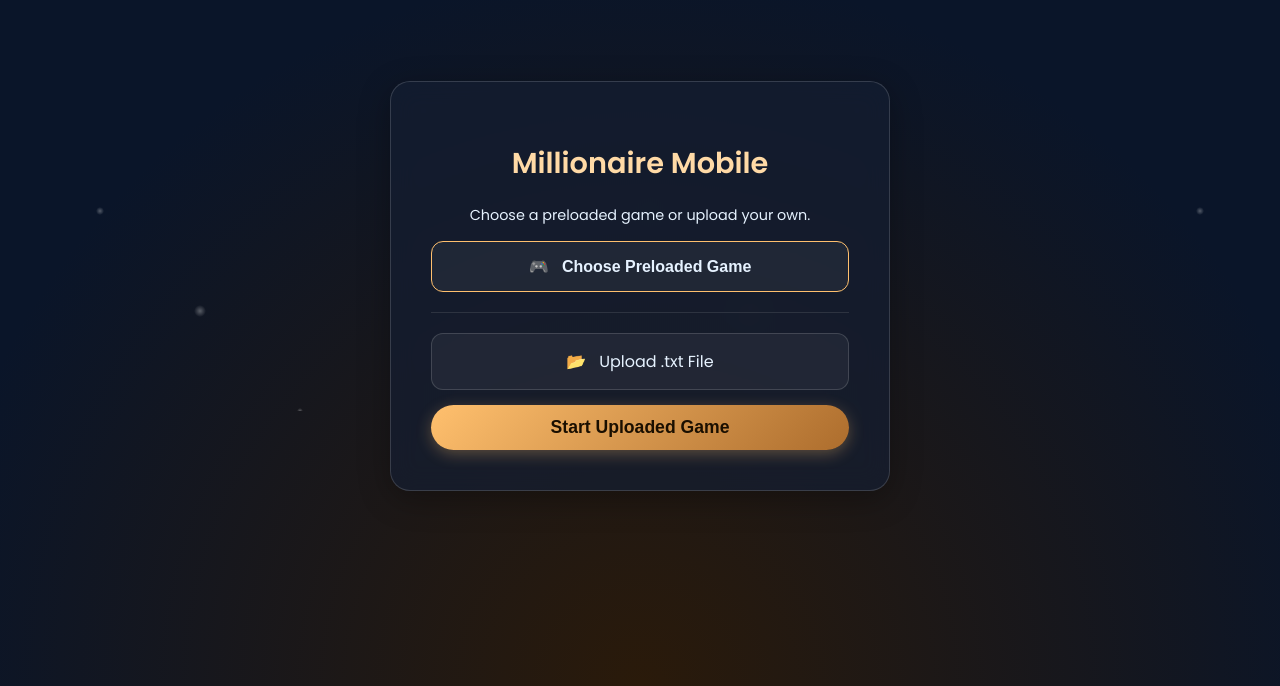
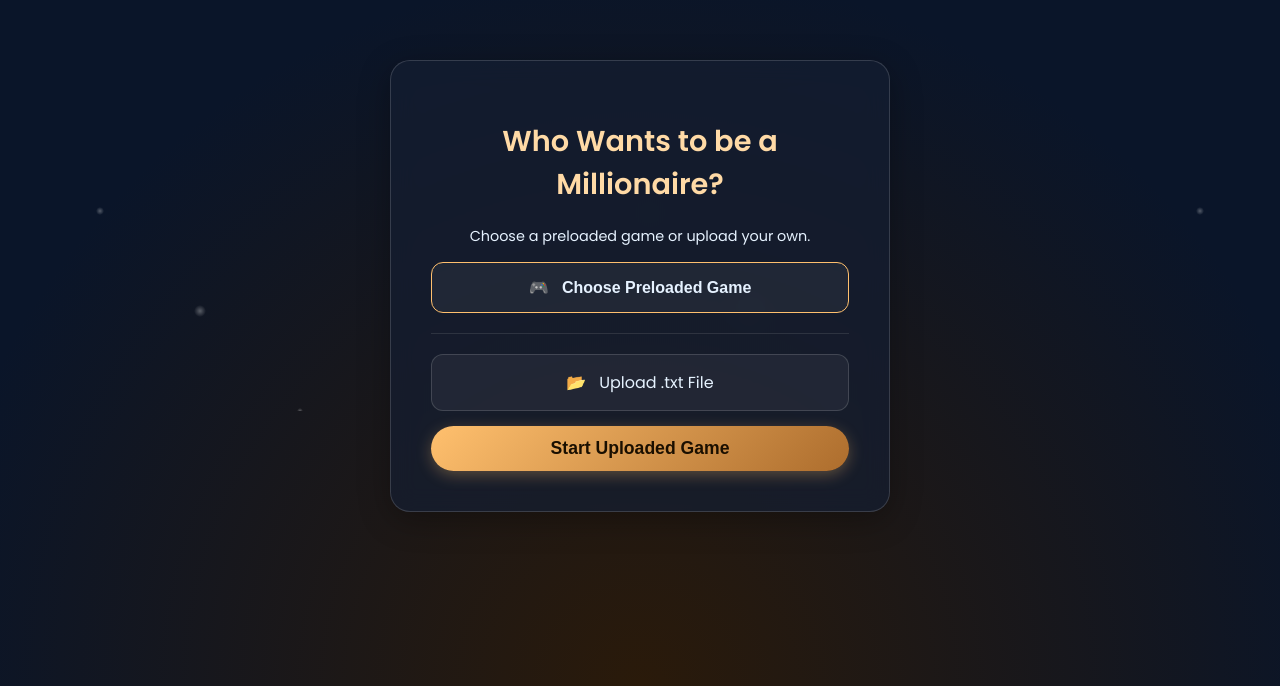
Before and after one commit to jacobdv/wwtbam, a plain HTML site: page index.html in a window 1280 px wide. Shown: the part 114-800 px from the top of the page. Drawn offline with Linux system fonts and the light colour scheme.

Commit message:
Update index.html

```diff
--- a/index.html
+++ b/index.html
@@ -258,7 +258,7 @@
     </div>
 
     <div id="setup-panel" class="glass-panel">
-        <h1>Millionaire Mobile</h1>
+        <h1>Who Wants to be a Millionaire?</h1>
         <p style="color: var(--text-snow); font-size: 0.9rem;">Choose a preloaded game or upload your own.</p>
 
         <button class="setup-btn" onclick="showPreloadedMenu()" style="border-color: var(--accent-warm); font-weight: bold;">
```
